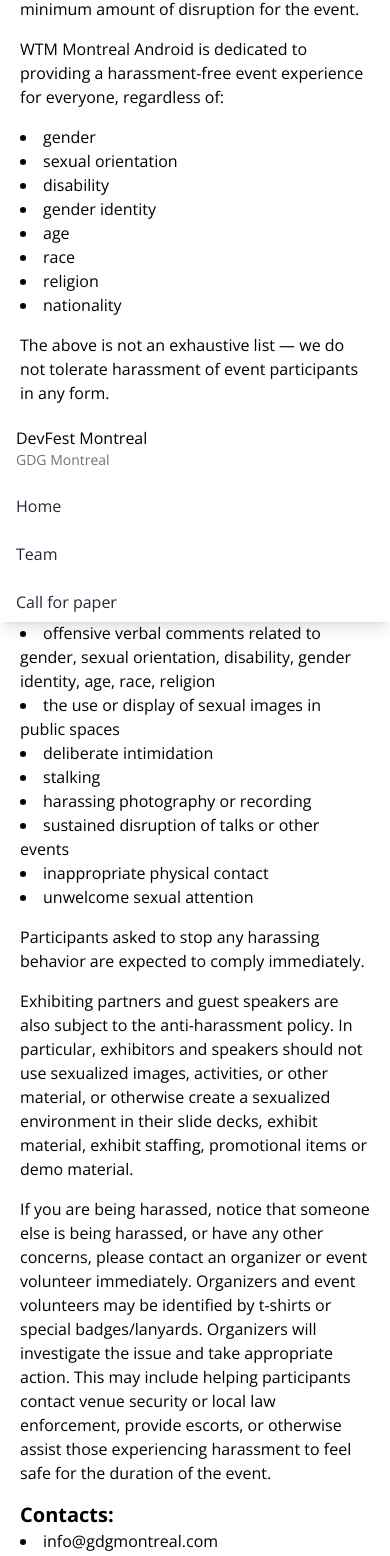
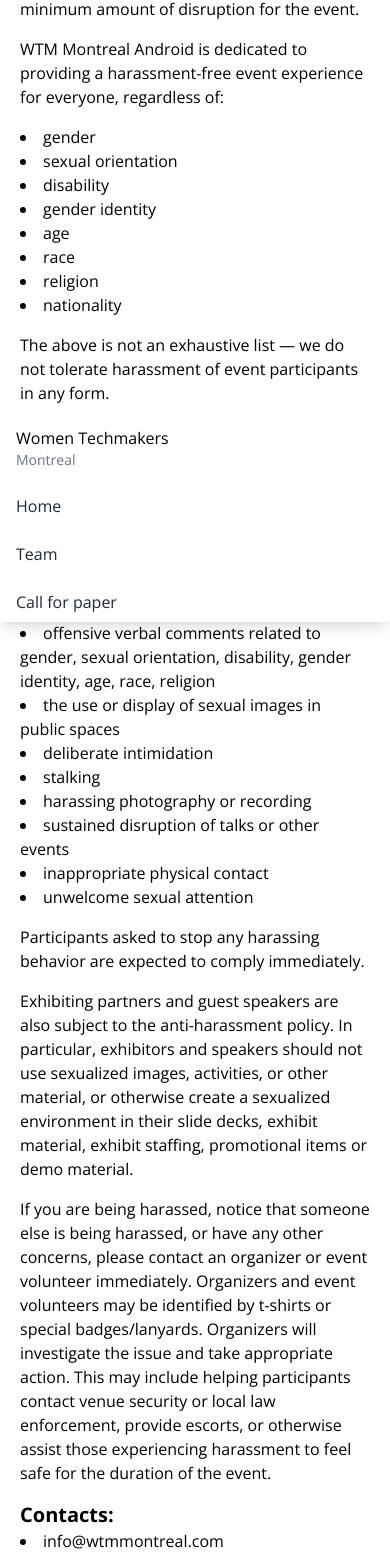
Before and after one commit to AndroidMontreal/wtmmontreal, a Next.js app: page /code-of-conduct in a window 390 px wide. Shown: the part 430-1986 px from the top of the page. Built offline with nearby package versions, Linux system fonts and the light colour scheme; no server answers.

Commit message:
re-add video , fix mobile drawer and change the code-of-conduct with good emails

```diff
--- a/src/app/code-of-conduct/page.js
+++ b/src/app/code-of-conduct/page.js
@@ -86,22 +86,10 @@ export default function CodeOfConduct() {
       <h3 className="text-xl font-bold">Contacts:</h3>
       <ul className="list-disc list-inside mb-4">
         <li>
-          <a href="mailto:info@gdgmontreal.com">info@gdgmontreal.com</a>
+          <a href="mailto:info@wtmmontreal.com">info@wtmmontreal.com</a>
         </li>
         <li>
-          <a href="mailto:laurence@gdgmontreal.com">laurence@gdgmontreal.com</a>
-        </li>
-        <li>
-          <a href="mailto:samuel@gdgmontreal.com">samuel@gdgmontreal.com</a>
-        </li>
-        <li>
-          <a href="mailto:boris@gdgmontreal.com">boris@gdgmontreal.com</a>
-        </li>
-        <li>
-          <a href="mailto:nav@gdgmontreal.com">nav@gdgmontreal.com</a>
-        </li>
-        <li>
-          <a href="mailto:jhin@gdgmontreal.com">jhin@gdgmontreal.com</a>
+          <a href="mailto:stefania@wtmmontreal.com">stefania@wtmmontreal.com</a>
         </li>
       </ul>
       <p className="mb-4">
--- a/src/components/elements/MobileDrawer.js
+++ b/src/components/elements/MobileDrawer.js
@@ -1,4 +1,5 @@
 import Navbar from '@/components/elements/Navbar';
+
 
 const MobileDrawer = ({ isOpen, onClose }) => {
   return (
@@ -23,8 +24,8 @@ const MobileDrawer = ({ isOpen, onClose }) => {
 
       {/* Header/Title Section */}
       <div className="mb-4 pl-4 pt-3"> {/* Add margin-bottom for spacing */}
-        <h2 className="text-md">DevFest Montreal</h2>
-        <p className="text-gray-500 text-sm">GDG Montreal</p>
+        <h2 className="text-md">Women Techmakers</h2>
+        <p className="text-gray-500 text-sm">Montreal</p>
       </div>
 
       <Navbar isMobile={true} />
--- a/src/components/sections/EventPhotos.js
+++ b/src/components/sections/EventPhotos.js
@@ -15,13 +15,8 @@ const EventPhotos = ({ lastYearEventPhotos }) => {
       />
 
       {/*Video Section*/}
-      {/*<iframe*/}
-      {/*  src={`https://www.youtube.com/embed/${lastYearEventPhotos.videoId}?autoplay=1&mute=1&loop=1`}*/}
-      {/*  frameBorder="0"*/}
-      {/*  allow="autoplay"*/}
-      {/*  width="1500"*/}
-      {/*  height="844"*/}
-      {/*/>*/}
+      <iframe src={`https://www.youtube.com/embed/${lastYearEventPhotos.videoId}?autoplay=1&mute=1&loop=1&playlist=${lastYearEventPhotos.videoId}`} frameBorder="0" allow="autoplay"  width="1500" height="844"/>
+
 
       <div className="columns-1 gap-6 sm:columns-2 sm:gap-8 md:columns-3 lg:columns-3 [&>img:not(:first-child)]:mt-8 place-items-center place-content-center">
         {lastYearEventPhotos.eventPhotos.map((eventPhoto) => {
```
